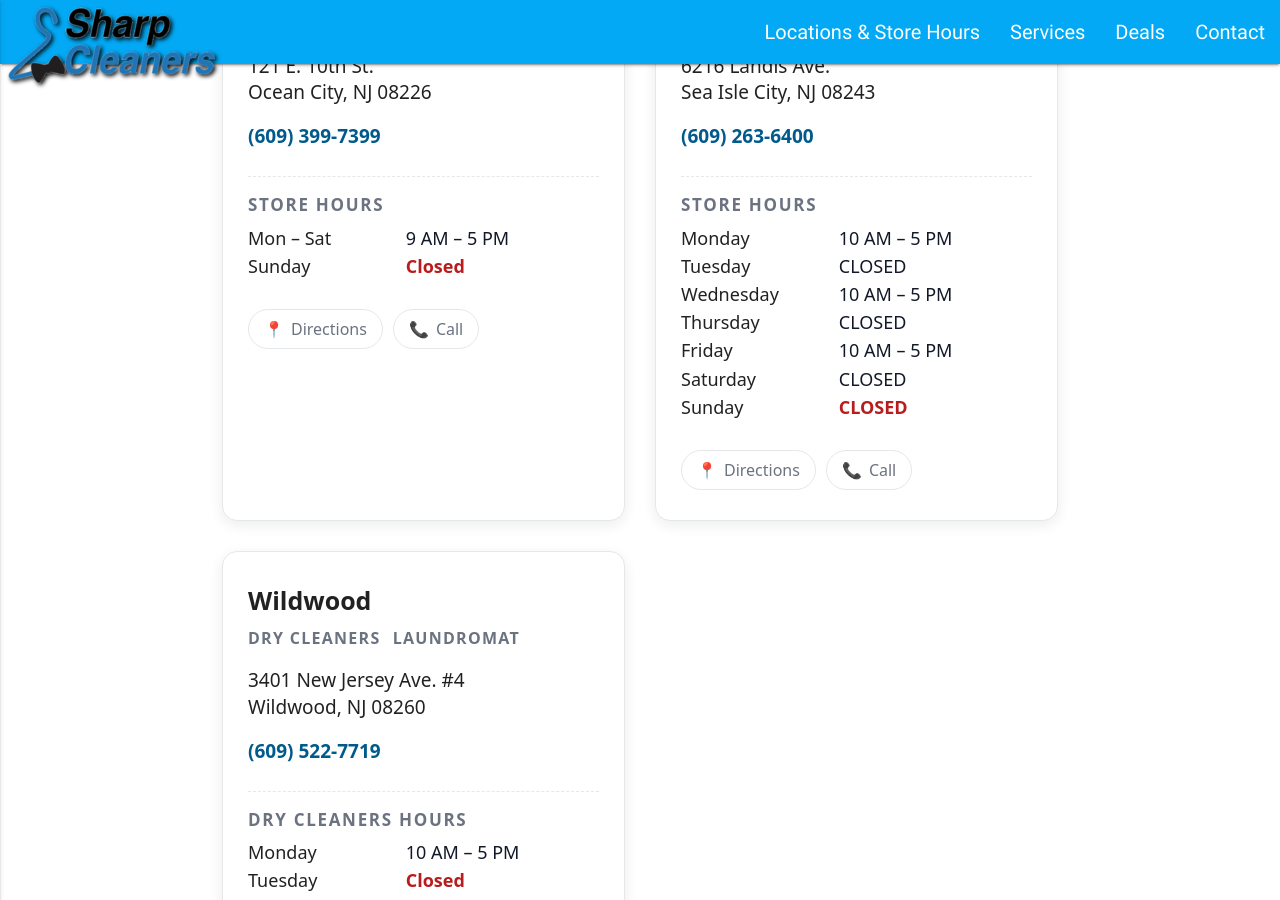
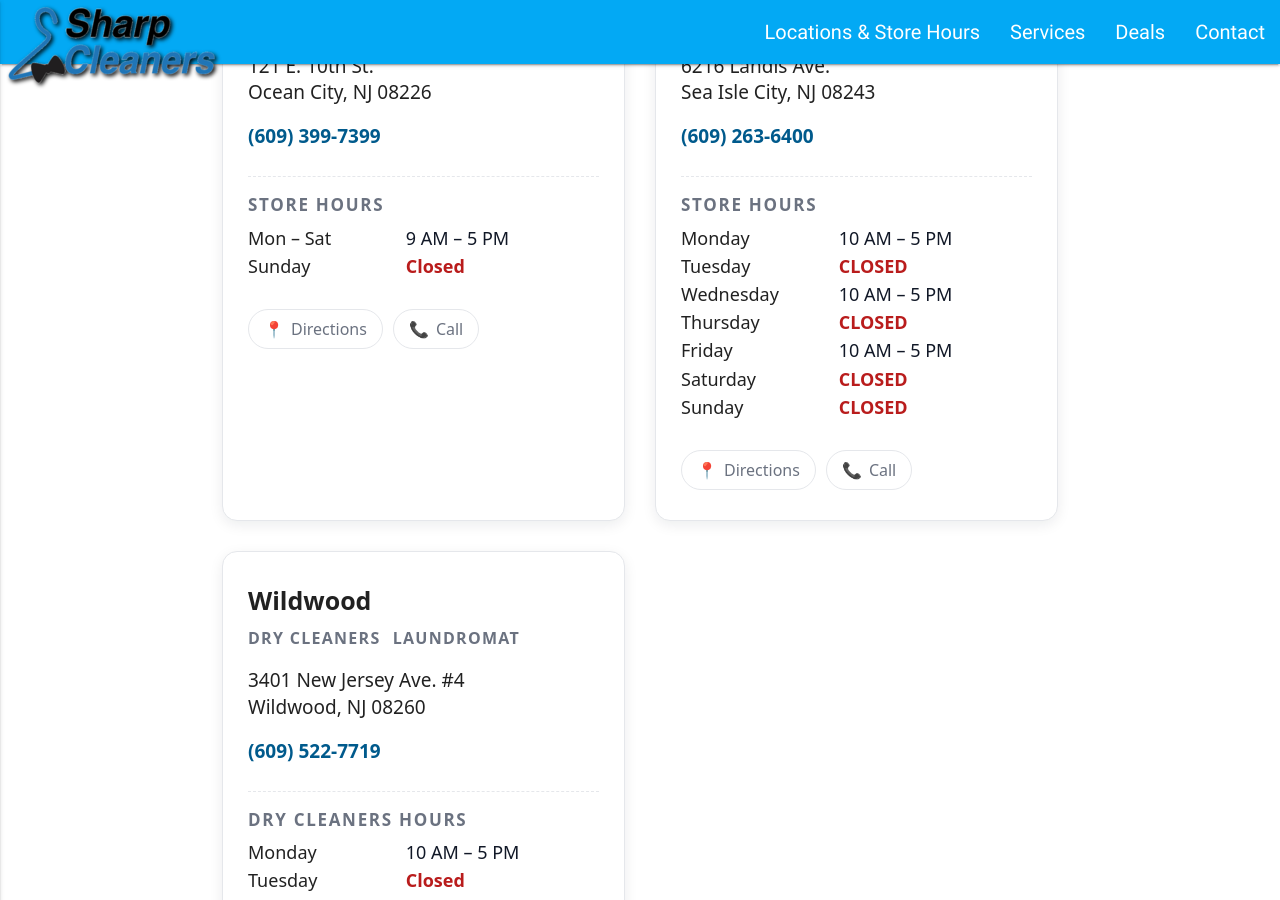
Before and after one commit to sharpcleanersnj/sharpcleanersnj.github.io, a Jekyll site: the page built from _pages/locations.md, in a window 1280 px wide and 900 px high, scrolled down 1426 px. Built offline with Jekyll 4.4.1, drawn with Linux system fonts in a browser that asks for light colours; nearby versions of some CDN libraries.

Commit message:
Update locations.md

```diff
--- a/_pages/locations.md
+++ b/_pages/locations.md
@@ -354,19 +354,19 @@
           <span class="hours-time">10 AM – 5 PM</span>
 
           <span class="hours-day">Tuesday</span>
-          <span class="hours-time">CLOSED</span>
+          <span class="hours-time closed">CLOSED</span>
 
           <span class="hours-day">Wednesday</span>
           <span class="hours-time">10 AM – 5 PM</span>
 
           <span class="hours-day">Thursday</span>
-          <span class="hours-time">CLOSED</span>
+          <span class="hours-time closed">CLOSED</span>
 
           <span class="hours-day">Friday</span>
           <span class="hours-time">10 AM – 5 PM</span>
 
           <span class="hours-day">Saturday</span>
-          <span class="hours-time">CLOSED</span>
+         <span class="hours-time closed">CLOSED</span>
 
           <span class="hours-day">Sunday</span>
           <span class="hours-time closed">CLOSED</span>
```
